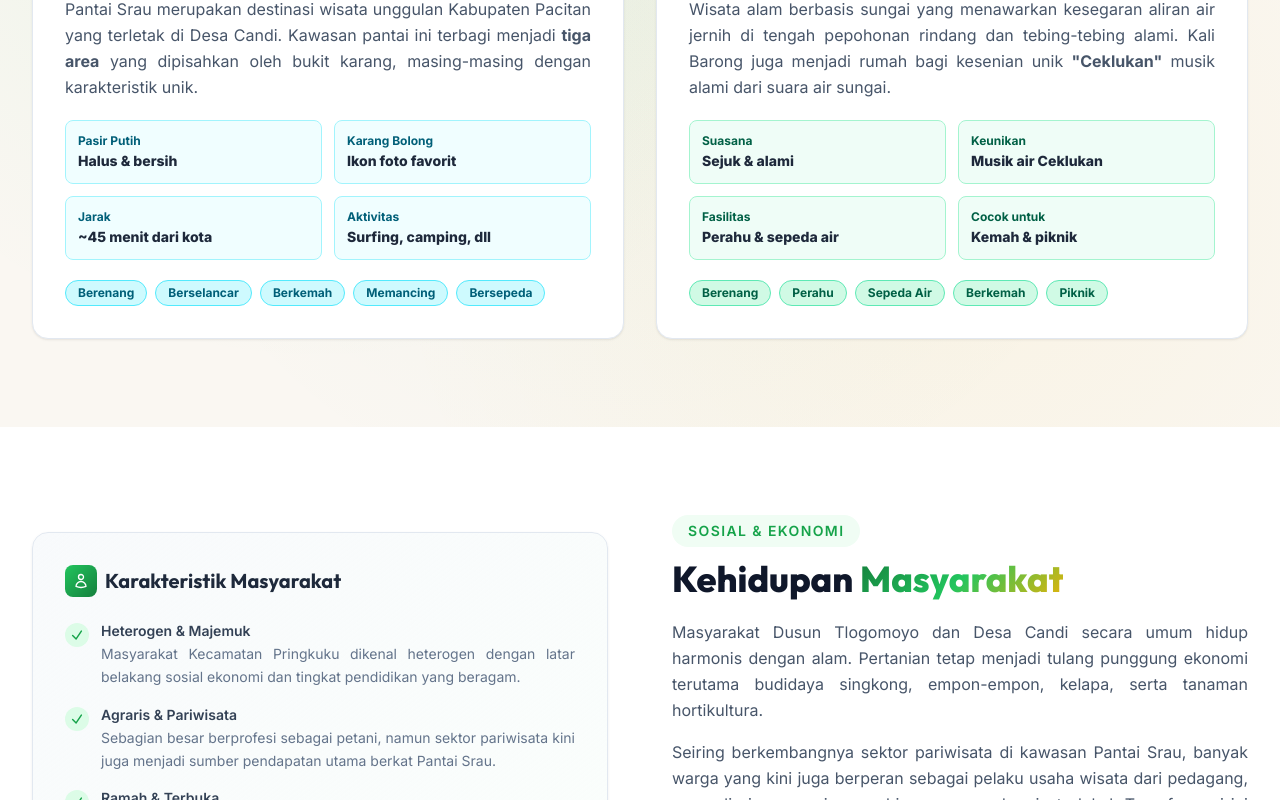
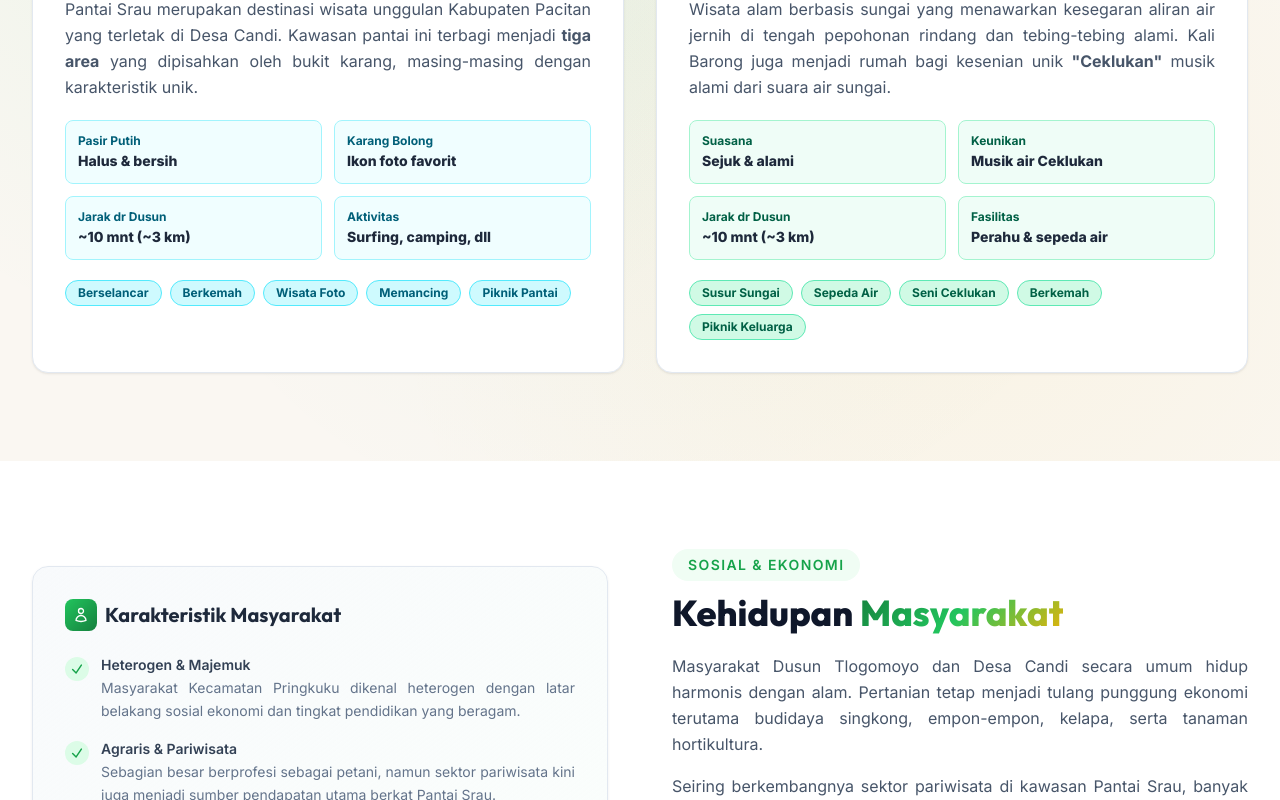
Before and after one commit to Jamesmarvins/portal-dusun-tlogomulyo, a Next.js app: page /profil-dusun in a window 1280 px wide. Shown: the part 4100-4900 px from the top of the page. Built offline with nearby package versions, Linux system fonts and the light colour scheme.

Commit message:
feat: sesuaikan jarak akurat dr dusun tlogomoyo & aktivitas riil wisata pantai srau

```diff
--- a/app/profil-dusun/page.js
+++ b/app/profil-dusun/page.js
@@ -382,7 +382,7 @@ export default function ProfilDusunPage() {
                   {[
                     { label: "Pasir Putih", detail: "Halus & bersih" },
                     { label: "Karang Bolong", detail: "Ikon foto favorit" },
-                    { label: "Jarak", detail: "~45 menit dari kota" },
+                    { label: "Jarak dr Dusun", detail: "~10 mnt (~3 km)" },
                     { label: "Aktivitas", detail: "Surfing, camping, dll" },
                   ].map((item, i) => (
                     <div key={i} className="bg-cyan-50/80 dark:bg-slate-700/80 rounded-lg p-3 border border-cyan-200 dark:border-slate-600">
@@ -392,7 +392,7 @@ export default function ProfilDusunPage() {
                   ))}
                 </div>
                 <div className="flex flex-wrap gap-2">
-                  {["Berenang", "Berselancar", "Berkemah", "Memancing", "Bersepeda"].map((act, i) => (
+                  {["Berselancar", "Berkemah", "Wisata Foto", "Memancing", "Piknik Pantai"].map((act, i) => (
                     <span key={i} className="inline-flex items-center px-3 py-1 bg-cyan-100 dark:bg-cyan-950/80 text-cyan-800 dark:text-cyan-200 text-xs font-bold rounded-full border border-cyan-300 dark:border-cyan-800">
                       {act}
                     </span>
@@ -425,8 +425,8 @@ export default function ProfilDusunPage() {
                   {[
                     { label: "Suasana", detail: "Sejuk & alami" },
                     { label: "Keunikan", detail: "Musik air Ceklukan" },
+                    { label: "Jarak dr Dusun", detail: "~10 mnt (~3 km)" },
                     { label: "Fasilitas", detail: "Perahu & sepeda air" },
-                    { label: "Cocok untuk", detail: "Kemah & piknik" },
                   ].map((item, i) => (
                     <div key={i} className="bg-emerald-50/80 dark:bg-slate-700/80 rounded-lg p-3 border border-emerald-200 dark:border-slate-600">
                       <p className="text-xs text-emerald-800 dark:text-emerald-300 font-bold mb-0.5">{item.label}</p>
@@ -435,7 +435,7 @@ export default function ProfilDusunPage() {
                   ))}
                 </div>
                 <div className="flex flex-wrap gap-2">
-                  {["Berenang", "Perahu", "Sepeda Air", "Berkemah", "Piknik"].map((act, i) => (
+                  {["Susur Sungai", "Sepeda Air", "Seni Ceklukan", "Berkemah", "Piknik Keluarga"].map((act, i) => (
                     <span key={i} className="inline-flex items-center px-3 py-1 bg-emerald-100 dark:bg-emerald-950/80 text-emerald-800 dark:text-emerald-200 text-xs font-bold rounded-full border border-emerald-300 dark:border-emerald-800">
                       {act}
                     </span>
```
